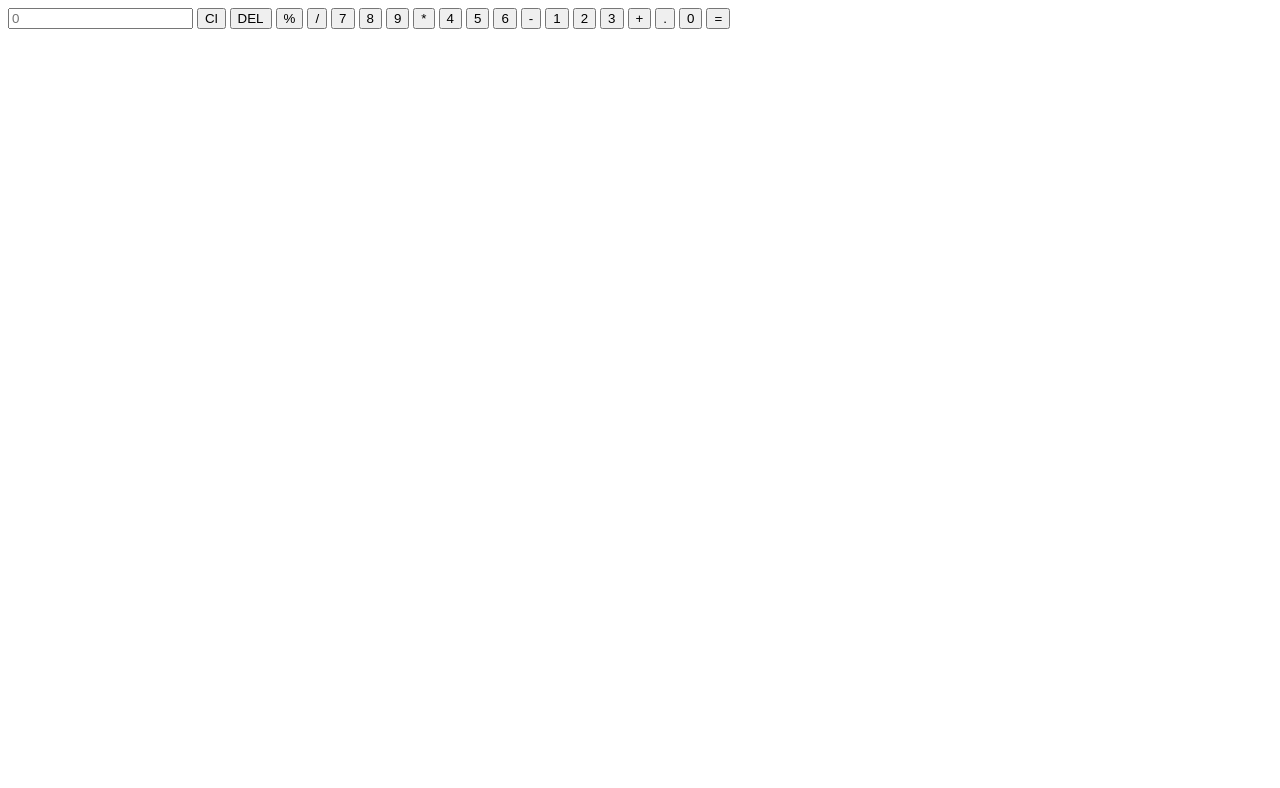
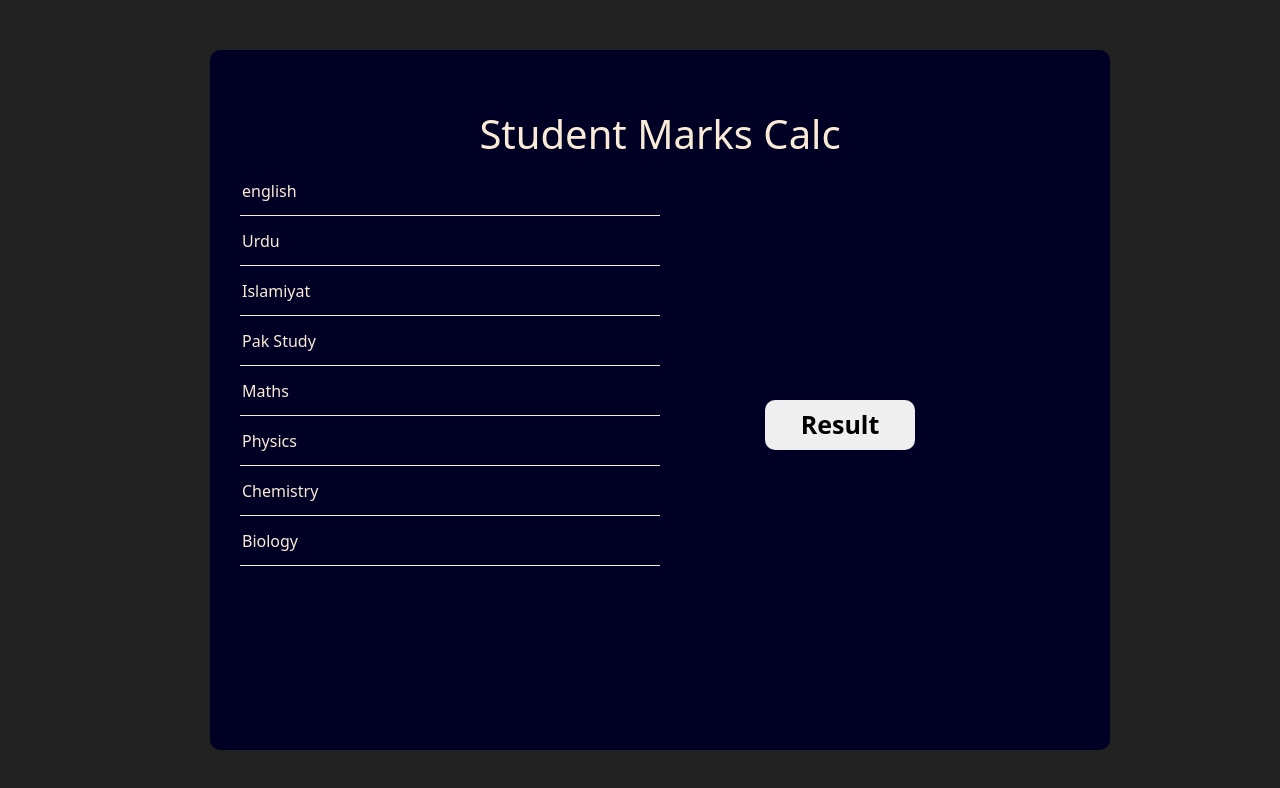
Before and after one commit to maryam-gull/Rocket-science, a plain HTML site: page index.html in a window 1280 px wide. Drawn offline with nearby package versions, Linux system fonts and the light colour scheme.

Commit message:
Add files via upload

```diff
--- a/index.html
+++ b/index.html
@@ -3,52 +3,108 @@
   <head>
     <meta charset="UTF-8" />
     <meta name="viewport" content="width=device-width, initial-scale=1.0" />
-    <link rel="stylesheet" href="style.css" />
-    <title>Calculator</title>
+    <link
+      href="https://cdn.jsdelivr.net/npm/bootstrap@5.3.2/dist/css/bootstrap.min.css"
+      rel="stylesheet"
+      integrity="sha384-T3c6CoIi6uLrA9TneNEoa7RxnatzjcDSCmG1MXxSR1GAsXEV/Dwwykc2MPK8M2HN"
+      crossorigin="anonymous"
+    />
+    <script
+      src="https://cdn.jsdelivr.net/npm/bootstrap@5.3.2/dist/js/bootstrap.bundle.min.js"
+      integrity="sha384-C6RzsynM9kWDrMNeT87bh95OGNyZPhcTNXj1NW7RuBCsyN/o0jlpcV8Qyq46cDfL"
+      crossorigin="anonymous"
+    ></script>
+
+    <style>
+      body {
+        background-color: #222;
+        width: 100%;
+        height: 100vh;
+      }
+      h1 {
+        color: antiquewhite;
+        text-align: center;
+        position: relative;
+        padding-top: 30px;
+        animation: anim 1s linear infinite;
+      }
+      @keyframes anim {
+        0%,
+        100% {
+          transform: scale(1);
+        }
+        50% {
+          transform: scale(1.1);
+        }
+      }
+      #box {
+        position: absolute;
+        top: 50%;
+        left: 50%;
+        transform: translate(-50%, -50%);
+        width: 900px;
+        height: 700px;
+        background-color: #000024;
+        padding: 30px;
+        margin: 0px 20px;
+        border-radius: 10px;
+      }
+      #box form input {
+        display: block;
+        width: 50%;
+        height: 50px;
+        background-color: transparent;
+        border: none;
+        outline: none;
+        color: antiquewhite;
+        border-bottom: 1px solid antiquewhite;
+      }
+      ::placeholder {
+        color: antiquewhite;
+      }
+      #box button {
+        position: absolute;
+        top: 50%;
+        left: 70%;
+        transform: translate(-50%);
+        width: 150px;
+        height: 50px;
+        font-size: 25px;
+        border: none;
+        border-radius: 10px;
+        font-weight: bold;
+        transform: all(0.5s);
+      }
+      #box button:hover {
+        background-color: orangered;
+        color: antiquewhite;
+        cursor: pointer;
+      }
+      #text {
+        color: antiquewhite;
+        text-align: center;
+        top: 10%;
+      }
+    </style>
+    <title>Marks calculating</title>
   </head>
   <body>
-    <div class="container">
-      <div class="calculator">
-        <input type="text" id="output-screen" placeholder="0" />
-        <button onclick="Clear()">Cl</button>
-        <button onclick="del()">DEL</button>
-        <button onclick="display('%')">%</button>
-        <button onclick="display('/')">/</button>
-        <button onclick="display('7')">7</button>
-        <button onclick="display('8')">8</button>
-        <button onclick="display('9')">9</button>
-        <button onclick="display('*')">*</button>
-        <button onclick="display('4')">4</button>
-        <button onclick="display('5')">5</button>
-        <button onclick="display('6')">6</button>
-        <button onclick="display('-')">-</button>
-        <button onclick="display('1')">1</button>
-        <button onclick="display('2')">2</button>
-        <button onclick="display('3')">3</button>
-        <button onclick="display('+')">+</button>
-        <button onclick="display('.')">.</button>
-        <button onclick="display('0')">0</button>
-        <button onclick="Calculate()" class="equal">=</button>
-      </div>
+    <div id="box">
+      <h1>Student Marks Calc</h1>
+      <form action="">
+        <input type="text" id="eng" placeholder="english" />
+        <input type="text" id="urdu" placeholder="Urdu" />
+        <input type="text" id="islam" placeholder="Islamiyat" />
+        <input type="text" id="ps" placeholder="Pak Study" />
+        <input type="text" id="maths" placeholder="Maths" />
+        <input type="text" id="Phy" placeholder="Physics" />
+        <input type="text" id="chem" placeholder="Chemistry" />
+        <input type="text" id="bio" placeholder="Biology" />
+      </form>
+      <button id="btn">Result</button>
+      <p id="text"></p>
     </div>
-    <script>
-      let outputScreen = document.getElementById("output-screen");
-      function display(num) {
-        outputScreen.value += num;
-      }
-      function Calculate() {
-        try {
-          outputScreen.value = eval(outputScreen.value);
-        } catch (err) {
-          alert("Invalid");
-        }
-      }
-      function Clear() {
-        outputScreen.value = "";
-      }
-      function del() {
-        outputScreen.value = outputScreen.value.slice(0, -1);
-      }
-    </script>
+
+    <script src="/Users/shafiqkhan/Desktop/javascript-2/js.js"></script>
   </body>
 </html>
```
